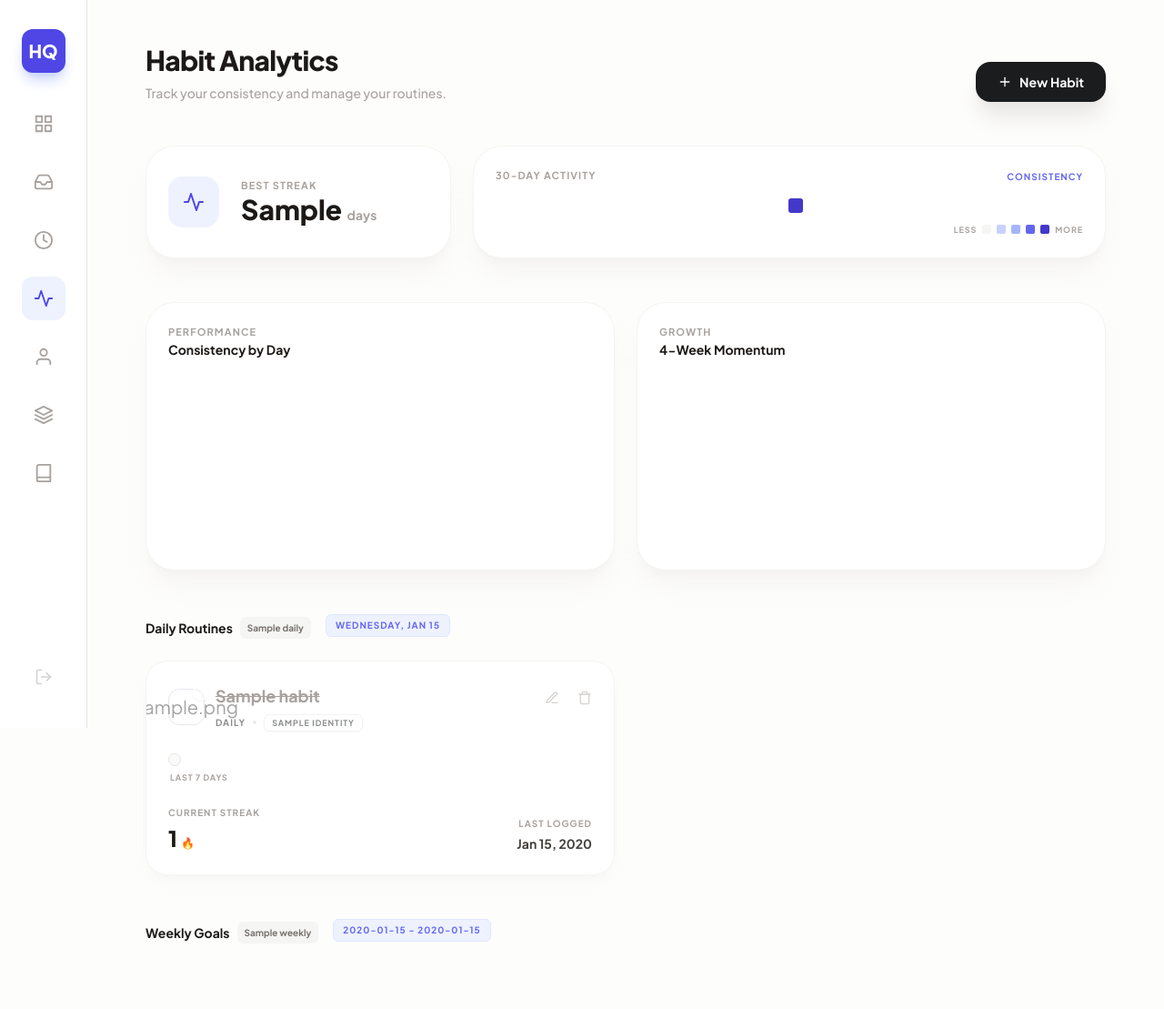
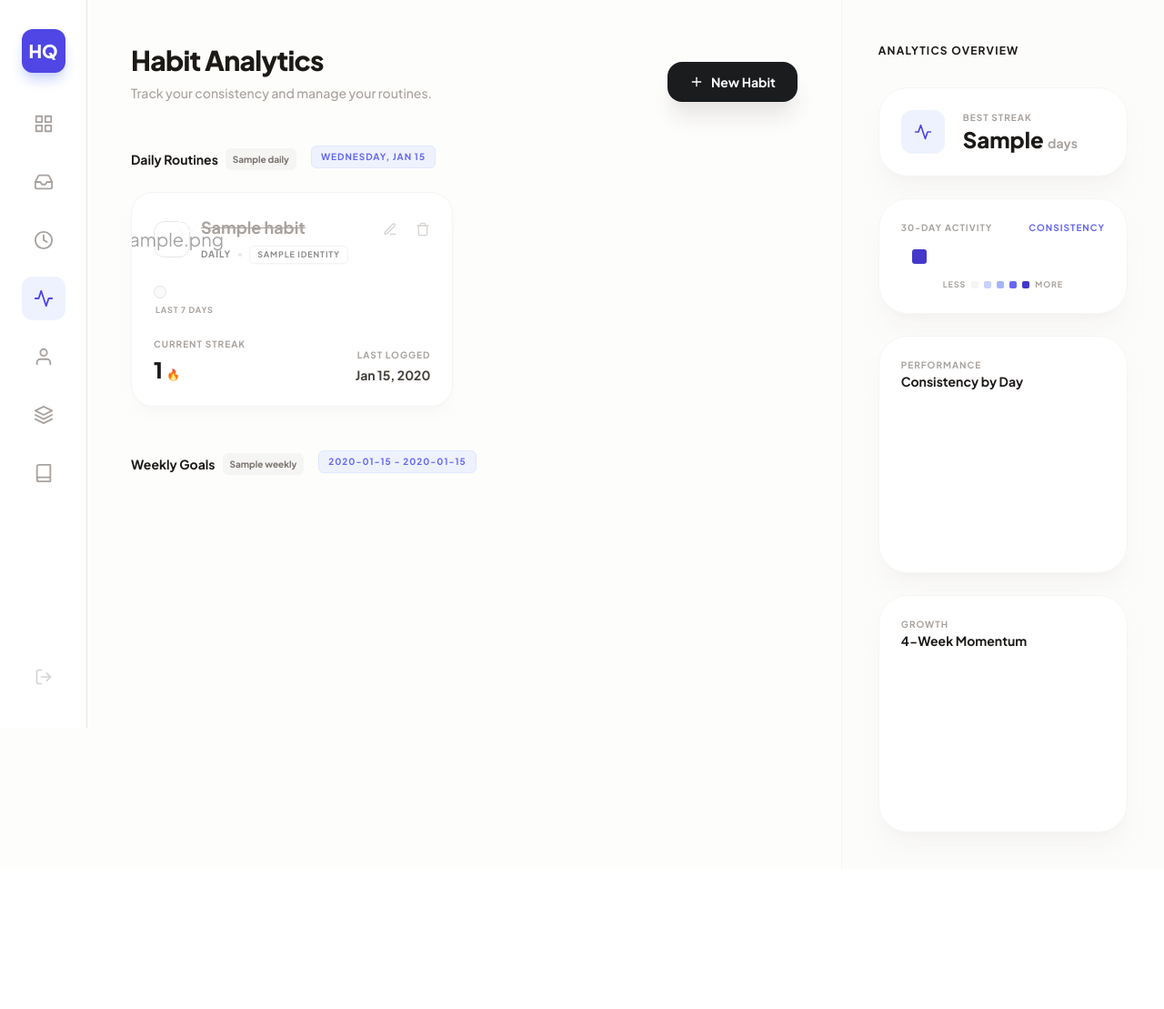
Before and after one commit to Art3nix/PersonalHQ, a Flask app: template personalhq/templates/habits/manage.html in a window 1280 px wide. Shown: the whole page at 91% size. After the commit the page ends 918 px from the top, so only its background shows below. Run offline with Flask 3, Linux system fonts and the light colour scheme; tables that the repository leaves empty hold one stand-in row (values such as "Sample post"); the template is opened without the code that fills it: values that come from a table or form of the project are taken from there, most other values are stand-ins (such as "Sample title", 1, 10 or a date in 2020); a map, chart or similar area stays blank; some libraries are stand-ins or nearby versions.

Commit message:
Use assymetric split for dw and habits

```diff
--- a/personalhq/templates/habits/manage.html
+++ b/personalhq/templates/habits/manage.html
@@ -7,82 +7,19 @@
 {% endblock %}
 
 {% block app_content %}
-    <main class="flex-1 max-w-6xl mx-auto px-12 py-12">
+    <div class="flex-1 flex overflow-hidden" id="habit-content-wrapper">
+        <main class="w-[70%] overflow-y-auto custom-scrollbar p-12">
 
             <header class="flex justify-between items-end mb-12">
                 <div>
                     <h1 class="text-3xl font-extrabold text-stone-900 tracking-tight">Habit Analytics</h1>
                     <p class="text-sm font-medium text-stone-400 mt-2">Track your consistency and manage your routines.</p>
                 </div>
-            <button onclick="document.getElementById('new-habit-modal').classList.toggle('hidden')" class="bg-[#1A1C1E] text-white px-6 py-3 rounded-2xl font-bold text-sm hover:bg-stone-800 transition-all shadow-xl shadow-stone-200 flex items-center gap-2">
+                <button onclick="document.getElementById('new-habit-modal').classList.remove('hidden'); setTimeout(() => document.getElementById('new-habit-modal').classList.remove('translate-x-full'), 10);" class="bg-[#1A1C1E] text-white px-6 py-3 rounded-2xl font-bold text-sm hover:bg-stone-800 transition-all shadow-xl shadow-stone-200 flex items-center gap-2">
                     <svg xmlns="http://www.w3.org/2000/svg" width="16" height="16" viewBox="0 0 24 24" fill="none" stroke="currentColor" stroke-width="2" stroke-linecap="round" stroke-linejoin="round"><line x1="12" y1="5" x2="12" y2="19"></line><line x1="5" y1="12" x2="19" y2="12"></line></svg>
                     New Habit
                 </button>
             </header>
-        <section class="grid grid-cols-3 gap-6 mb-12">
-            <div class="bg-white border border-stone-100 p-6 rounded-[2rem] shadow-xl shadow-stone-200/30 flex items-center gap-6">
-                <div class="w-14 h-14 bg-indigo-50 rounded-2xl flex items-center justify-center text-indigo-600">
-                    <svg xmlns="http://www.w3.org/2000/svg" width="24" height="24" viewBox="0 0 24 24" fill="none" stroke="currentColor" stroke-width="2" stroke-linecap="round" stroke-linejoin="round"><polyline points="22 12 18 12 15 21 9 3 6 12 2 12"></polyline></svg>
-                </div>
-                <div>
-                    <p class="text-[11px] font-bold text-stone-400 uppercase tracking-widest">Best Streak</p>
-                    <p class="text-3xl font-black text-stone-900">{{ stats.best_streak }} <span class="text-sm text-stone-400 font-bold">days</span></p>
-                </div>
-            </div>
-            <div class="col-span-2 bg-white border border-stone-100 p-6 rounded-[2rem] shadow-xl shadow-stone-200/30 flex flex-col justify-center">
-                <div class="flex justify-between items-end mb-4">
-                    <p class="text-[11px] font-bold text-stone-400 uppercase tracking-widest">30-Day Activity</p>
-                    <p class="text-[10px] font-bold text-indigo-500 uppercase tracking-widest">Consistency</p>
-                </div>
-
-                <div class="grid gap-1.5 w-max ml-auto" style="grid-template-columns: repeat(15, 1fr);">
-                    {% for day in heatmap_data %}
-                        <div class="w-4 h-4 rounded-[3px] transition-colors
-                            {% if day.intensity == 0 %}bg-stone-100 hover:bg-stone-200
-                            {% elif day.intensity == 1 %}bg-indigo-200 hover:bg-indigo-300
-                            {% elif day.intensity == 2 %}bg-indigo-300 hover:bg-indigo-400
-                            {% elif day.intensity == 3 %}bg-indigo-500 hover:bg-indigo-600
-                            {% else %}bg-indigo-700 hover:bg-indigo-800{% endif %}"
-                            title="{{ day.count }} routines completed on {{ day.date }}">
-                        </div>
-                    {% endfor %}
-                </div>
-
-                <div class="flex justify-end items-center gap-1.5 mt-3 text-[9px] font-bold text-stone-400 uppercase tracking-widest">
-                    <span>Less</span>
-                    <div class="w-2.5 h-2.5 rounded-[2px] bg-stone-100"></div>
-                    <div class="w-2.5 h-2.5 rounded-[2px] bg-indigo-200"></div>
-                    <div class="w-2.5 h-2.5 rounded-[2px] bg-indigo-300"></div>
-                    <div class="w-2.5 h-2.5 rounded-[2px] bg-indigo-500"></div>
-                    <div class="w-2.5 h-2.5 rounded-[2px] bg-indigo-700"></div>
-                    <span>More</span>
-                </div>
-            </div>
-        </section>
-        <section class="grid grid-cols-2 gap-6 mb-12">
-
-            <div class="bg-white border border-stone-100 p-6 rounded-[2rem] shadow-xl shadow-stone-200/30">
-                <div class="mb-4">
-                    <p class="text-[11px] font-bold text-stone-400 uppercase tracking-widest">Performance</p>
-                    <h3 class="text-sm font-bold text-stone-900">Consistency by Day</h3>
-                </div>
-                <div class="relative h-48 w-full">
-                    <canvas id="dowChart" data-chart="{{ dow_counts | safe }}"></canvas>
-                </div>
-            </div>
-
-            <div class="bg-white border border-stone-100 p-6 rounded-[2rem] shadow-xl shadow-stone-200/30">
-                <div class="mb-4">
-                    <p class="text-[11px] font-bold text-stone-400 uppercase tracking-widest">Growth</p>
-                    <h3 class="text-sm font-bold text-stone-900">4-Week Momentum</h3>
-                </div>
-                <div class="relative h-48 w-full">
-                    <canvas id="momentumChart" data-chart="{{ weekly_trend | safe }}"></canvas>
-                </div>
-            </div>
-
-        </section>
-
 
             <section class="mb-12">
                 <div class="flex items-end gap-4 mb-6">
@@ -343,13 +280,81 @@
             </section>
         </main>
 
-    <div id="new-habit-modal" class="hidden fixed inset-0 z-50 flex justify-end">
-        <div class="absolute inset-0 bg-stone-900/20 backdrop-blur-sm" onclick="document.getElementById('new-habit-modal').classList.add('hidden')"></div>
+        <aside class="w-[30%] border-l border-stone-100 bg-stone-50/20 overflow-y-auto custom-scrollbar p-10 pt-12">
+            <h3 class="text-xs font-bold text-stone-900 uppercase tracking-widest mb-8">Analytics Overview</h3>
 
-        <div class="relative w-full max-w-md bg-white h-full shadow-2xl border-l border-stone-100 p-8 flex flex-col transform transition-transform">
+            <div class="space-y-6">
+                <div class="bg-white border border-stone-100 p-6 rounded-[2rem] shadow-xl shadow-stone-200/30 flex items-center gap-5">
+                    <div class="w-12 h-12 bg-indigo-50 rounded-xl flex items-center justify-center text-indigo-600">
+                        <svg xmlns="http://www.w3.org/2000/svg" width="20" height="20" viewBox="0 0 24 24" fill="none" stroke="currentColor" stroke-width="2" stroke-linecap="round" stroke-linejoin="round"><polyline points="22 12 18 12 15 21 9 3 6 12 2 12"></polyline></svg>
+                    </div>
+                    <div>
+                        <p class="text-[10px] font-bold text-stone-400 uppercase tracking-widest">Best Streak</p>
+                        <p class="text-2xl font-black text-stone-900">{{ stats.best_streak }} <span class="text-sm text-stone-400 font-bold">days</span></p>
+                    </div>
+                </div>
+
+                <div class="bg-white border border-stone-100 p-6 rounded-[2rem] shadow-xl shadow-stone-200/30 flex flex-col justify-center">
+                    <div class="flex justify-between items-end mb-4">
+                        <p class="text-[10px] font-bold text-stone-400 uppercase tracking-widest">30-Day Activity</p>
+                        <p class="text-[10px] font-bold text-indigo-500 uppercase tracking-widest">Consistency</p>
+                    </div>
+
+                    <div class="grid gap-1 w-full max-w-[200px] mx-auto" style="grid-template-columns: repeat(10, 1fr);">
+                        {% for day in heatmap_data %}
+                            <div class="w-full aspect-square rounded-[3px] transition-colors
+                                {% if day.intensity == 0 %}bg-stone-100 hover:bg-stone-200
+                                {% elif day.intensity == 1 %}bg-indigo-200 hover:bg-indigo-300
+                                {% elif day.intensity == 2 %}bg-indigo-300 hover:bg-indigo-400
+                                {% elif day.intensity == 3 %}bg-indigo-500 hover:bg-indigo-600
+                                {% else %}bg-indigo-700 hover:bg-indigo-800{% endif %}"
+                                title="{{ day.count }} routines completed on {{ day.date }}">
+                            </div>
+                        {% endfor %}
+                    </div>
+
+                    <div class="flex justify-center items-center gap-1.5 mt-4 text-[9px] font-bold text-stone-400 uppercase tracking-widest">
+                        <span>Less</span>
+                        <div class="w-2 h-2 rounded-[2px] bg-stone-100"></div>
+                        <div class="w-2 h-2 rounded-[2px] bg-indigo-200"></div>
+                        <div class="w-2 h-2 rounded-[2px] bg-indigo-300"></div>
+                        <div class="w-2 h-2 rounded-[2px] bg-indigo-500"></div>
+                        <div class="w-2 h-2 rounded-[2px] bg-indigo-700"></div>
+                        <span>More</span>
+                    </div>
+                </div>
+
+                <div class="bg-white border border-stone-100 p-6 rounded-[2rem] shadow-xl shadow-stone-200/30">
+                    <div class="mb-4">
+                        <p class="text-[10px] font-bold text-stone-400 uppercase tracking-widest">Performance</p>
+                        <h3 class="text-sm font-bold text-stone-900">Consistency by Day</h3>
+                    </div>
+                    <div class="relative h-40 w-full">
+                        <canvas id="dowChart" data-chart="{{ dow_counts | safe }}"></canvas>
+                    </div>
+                </div>
+
+                <div class="bg-white border border-stone-100 p-6 rounded-[2rem] shadow-xl shadow-stone-200/30">
+                    <div class="mb-4">
+                        <p class="text-[10px] font-bold text-stone-400 uppercase tracking-widest">Growth</p>
+                        <h3 class="text-sm font-bold text-stone-900">4-Week Momentum</h3>
+                    </div>
+                    <div class="relative h-40 w-full">
+                        <canvas id="momentumChart" data-chart="{{ weekly_trend | safe }}"></canvas>
+                    </div>
+                </div>
+            </div>
+        </aside>
+    </div>
+
+    <div id="new-habit-modal" class="hidden fixed inset-0 z-50 transform translate-x-full transition-transform duration-300 ease-in-out flex justify-end">
+        <div class="absolute inset-0 bg-stone-900/20 backdrop-blur-sm" onclick="document.getElementById('new-habit-modal').classList.add('translate-x-full'); setTimeout(() => document.getElementById('new-habit-modal').classList.add('hidden'), 300);"></div>
+
+        <div class="relative w-full max-w-md bg-white h-full shadow-2xl border-l border-stone-100 p-8 flex flex-col">
             <div class="flex justify-between items-center mb-8">
                 <h2 class="text-xl font-extrabold text-stone-900">Create Routine</h2>
-                <button onclick="document.getElementById('new-habit-modal').classList.add('hidden')" class="text-stone-400 hover:text-stone-900">
+
+                <button onclick="document.getElementById('new-habit-modal').classList.add('translate-x-full'); setTimeout(() => document.getElementById('new-habit-modal').classList.add('hidden'), 300);" class="text-stone-400 hover:text-stone-900">
                     <svg xmlns="http://www.w3.org/2000/svg" width="20" height="20" viewBox="0 0 24 24" fill="none" stroke="currentColor" stroke-width="2" stroke-linecap="round" stroke-linejoin="round"><line x1="18" y1="6" x2="6" y2="18"></line><line x1="6" y1="6" x2="18" y2="18"></line></svg>
                 </button>
             </div>
@@ -444,13 +449,13 @@
             </form>
         </div>
     </div>
-    <div id="edit-habit-modal" class="hidden fixed inset-0 z-50 flex justify-end">
-        <div class="absolute inset-0 bg-stone-900/20 backdrop-blur-sm" onclick="document.getElementById('edit-habit-modal').classList.add('hidden')"></div>
+    <div id="edit-habit-modal" class="hidden fixed inset-0 z-50 transform translate-x-full transition-transform duration-300 ease-in-out flex justify-end">
+        <div class="absolute inset-0 bg-stone-900/20 backdrop-blur-sm" onclick="document.getElementById('edit-habit-modal').classList.add('translate-x-full'); setTimeout(() => document.getElementById('edit-habit-modal').classList.add('hidden'), 300);"></div>
 
-        <div class="relative w-full max-w-md bg-white h-full shadow-2xl border-l border-stone-100 p-8 flex flex-col transform transition-transform">
+        <div class="relative w-full max-w-md bg-white h-full shadow-2xl border-l border-stone-100 p-8 flex flex-col">
             <div class="flex justify-between items-center mb-8">
                 <h2 class="text-xl font-extrabold text-stone-900">Edit Routine</h2>
-                <button onclick="document.getElementById('edit-habit-modal').classList.add('hidden')" class="text-stone-400 hover:text-stone-900">
+                <button onclick="document.getElementById('edit-habit-modal').classList.add('translate-x-full'); setTimeout(() => document.getElementById('edit-habit-modal').classList.add('hidden'), 300);" class="text-stone-400 hover:text-stone-900">
                     <svg xmlns="http://www.w3.org/2000/svg" width="20" height="20" viewBox="0 0 24 24" fill="none" stroke="currentColor" stroke-width="2" stroke-linecap="round" stroke-linejoin="round"><line x1="18" y1="6" x2="6" y2="18"></line><line x1="6" y1="6" x2="18" y2="18"></line></svg>
                 </button>
             </div>
@@ -613,8 +618,8 @@
                     const parser = new DOMParser();
                     const virtualDoc = parser.parseFromString(html, 'text/html');
 
-                    // 4. Swap the current <main> block with the newly calculated <main> block
-                    document.querySelector('main').innerHTML = virtualDoc.querySelector('main').innerHTML;
+                    // 4. Swap the current wrapper block with the newly calculated wrapper block
+                    document.getElementById('habit-content-wrapper').innerHTML = virtualDoc.getElementById('habit-content-wrapper').innerHTML;
 
                     // 5. Re-draw the charts with the new data embedded in the swapped HTML
                     initCharts();
@@ -655,8 +660,10 @@
                 `;
             });
 
-            // 5. Open the modal
-            document.getElementById('edit-habit-modal').classList.remove('hidden');
+            // 5. Open the modal with animation
+            const modal = document.getElementById('edit-habit-modal');
+            modal.classList.remove('hidden');
+            setTimeout(() => modal.classList.remove('translate-x-full'), 10);
         }
     </script>
 {% endblock %}
```
Also changed, not shown: personalhq/templates/focus_sessions/planner.html (+29 -24 lines). Lines whose indentation alone changed are shown as unchanged.
